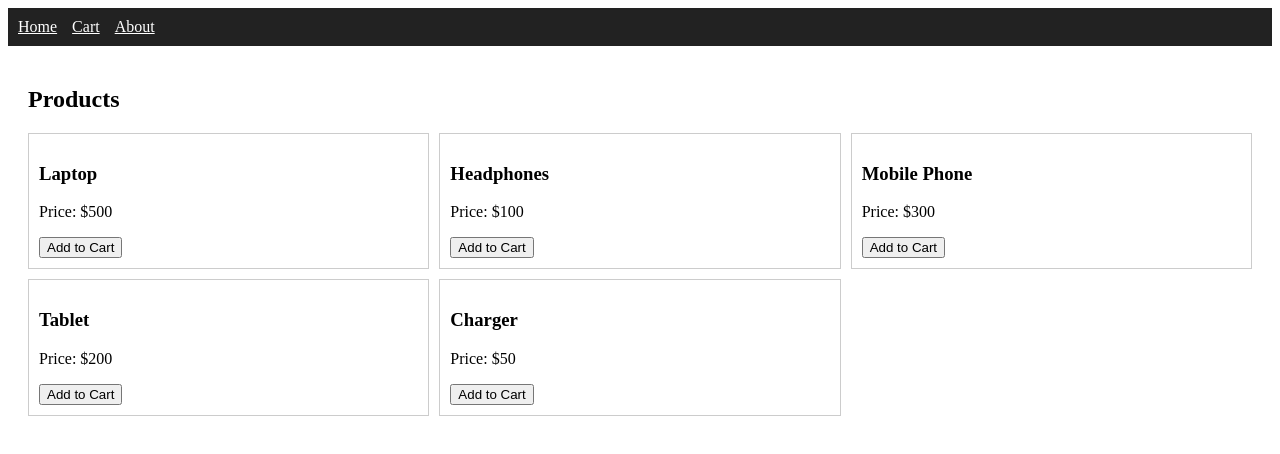
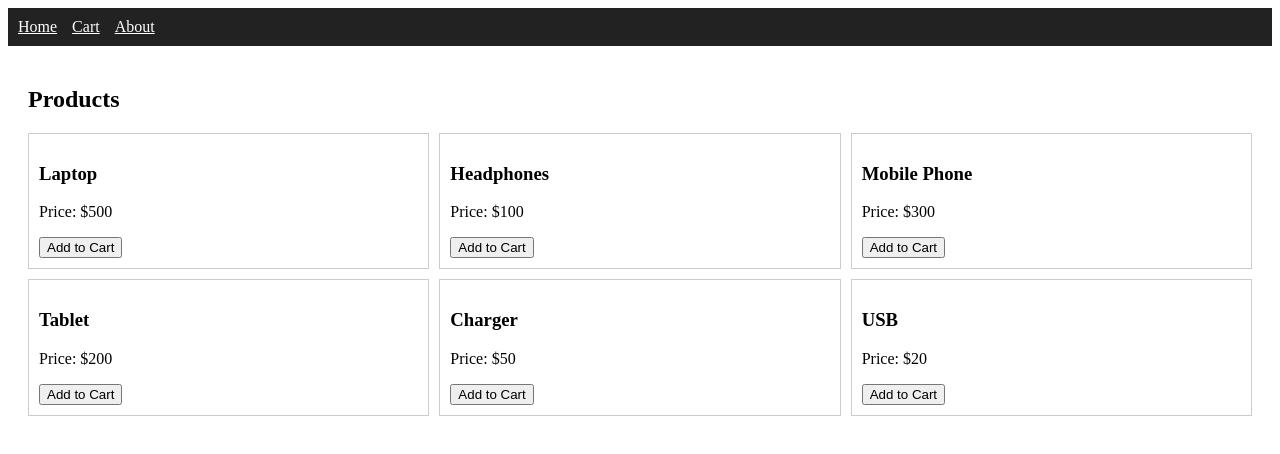
Before and after one commit to MangeshWaghmare/e_commerce, a React (Vite) app: page / in a window 1280 px wide. Shown: the top 454 px of the page. Built offline with nearby package versions, Linux system fonts and the light colour scheme.

Commit message:
code updated

```diff
--- a/src/data/products.js
+++ b/src/data/products.js
@@ -4,6 +4,7 @@ const products = [
   { id: 3, name: "Mobile Phone", price: 300 },
   { id: 4, name: "Tablet", price: 200 },
   { id: 3, name: "Charger", price: 50 },
+  { id: 5, name: "USB", price: 20 },
 ];
 
 export default products;
```
